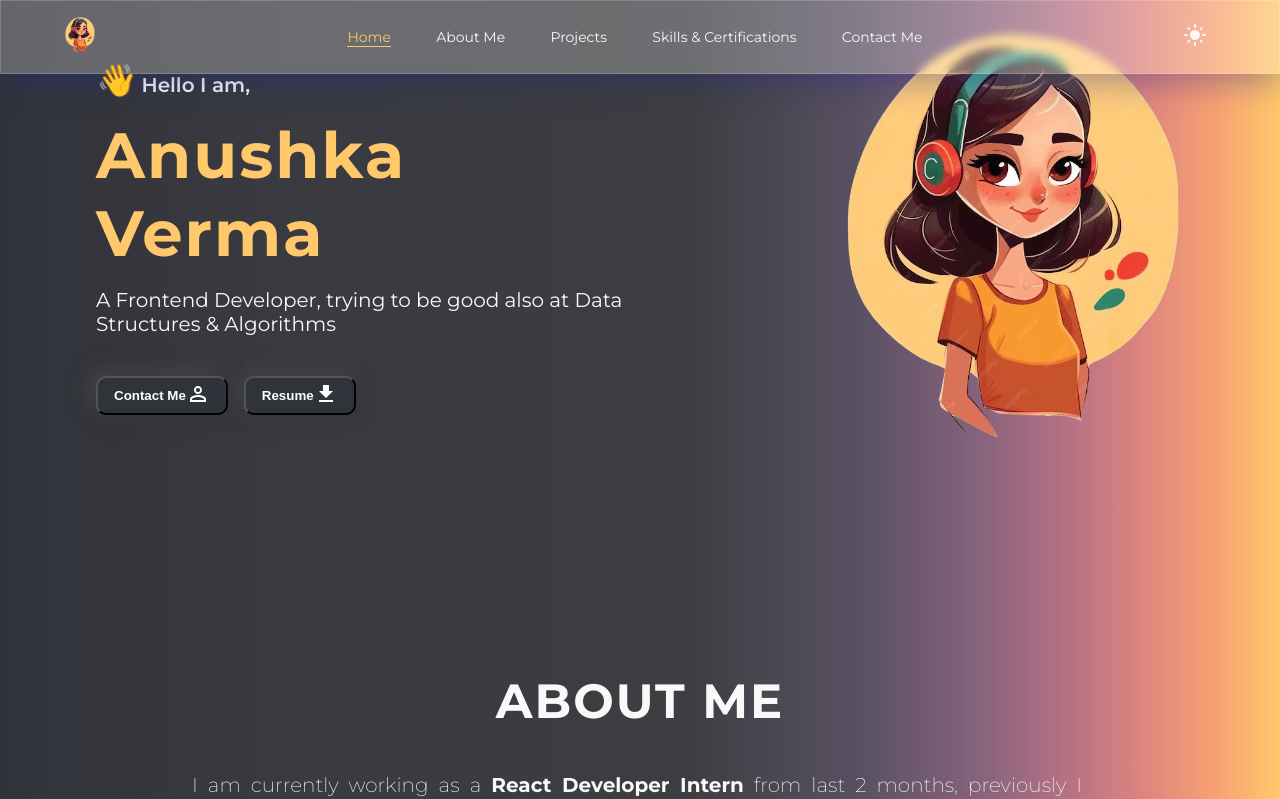
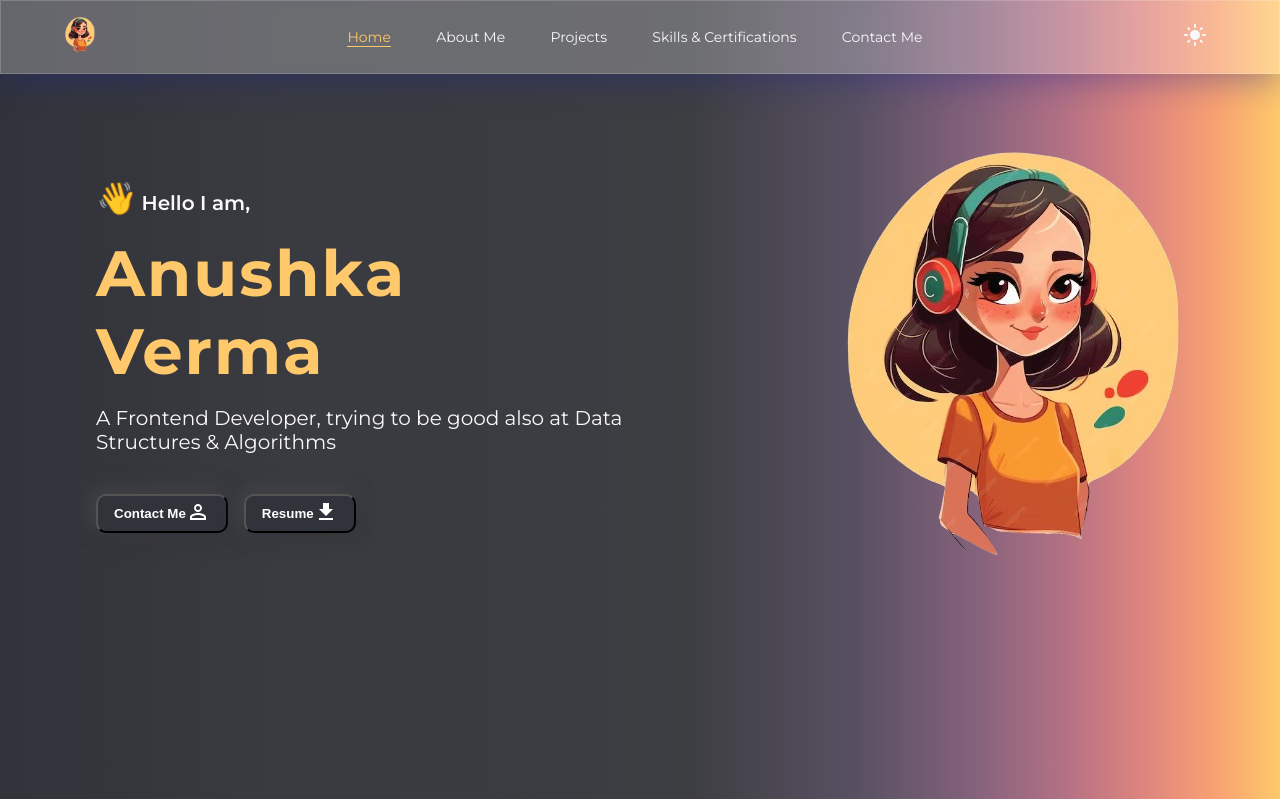
Before and after one commit to theanushka-v18/anushka-s-portfolio, a React (Vite) app: page / in a window 1280 px wide. Shown: the top 799 px of the page. Built offline with nearby package versions, Linux system fonts and the light colour scheme.

Commit message:
fixed layout of hero section

```diff
--- a/src/App.css
+++ b/src/App.css
@@ -50,6 +50,7 @@ body {
   /* border-radius: 10px; */
   border: 1px solid rgba(255, 255, 255, 0.18);
   position: fixed;
+  z-index: 1;
   width: 100%;
 }
 
@@ -117,6 +118,7 @@ body {
   justify-content: space-between;
   align-items: center;
   column-gap: 20%;
+  padding-top: 150px;
 }
 
 .hero-section-container .hero-text-section {
```
